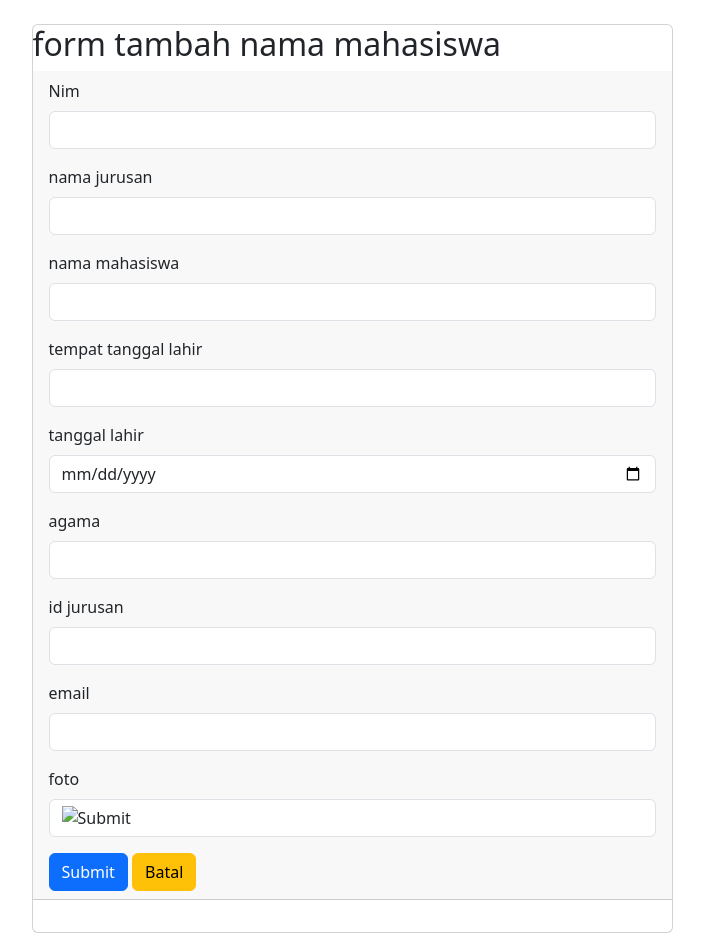
After one commit to fajar586/sim, a PHP site: page /mahasiswa/form.php in a window 1280 px wide. The commit adds this page. Shown: the whole page, without its empty margins (288-992 px from the left). Run offline with PHP 8.4, Linux system fonts and the light colour scheme.

Commit message:
menampilkan gambar

```diff
--- /dev/null
+++ b/mahasiswa/form.php
@@ -0,0 +1,91 @@
+<!DOCTYPE html>
+<html lang="en">
+<head>
+    <meta charset="UTF-8">
+    <meta name="viewport" content="width=device-width, initial-scale=1.0">
+    <title>Document</title>
+    <link rel="stylesheet" href="../css/bootstrap.css">
+    <link rel="stylesheet" href="../css/all.css">
+</head>
+<body>
+<div?php
+include("../navbar.php");
+?>
+<div class="container mt-4">
+  <div class="row">
+    <div class="col-7 m-auto ">
+    <div class="card">
+        <h2> form tambah nama mahasiswa</h2>
+                    <div class="card-header">
+                    <form method="POST" action="add.php">
+                            <div class="mb-3">
+                                <label for="exampleInputEmail1" class="form-label">Nim</label>
+                                <input type="text" class="form-control" name="kode" id="exampleInputEmail1" aria-describedby="emailHelp">
+                                <!-- <div id="emailHelp" class="form-text">We'll never share your email with anyone else.</div> -->
+                            </div>
+
+                            <div class="mb-3">
+                                <label for="exampleInputEmail1" class="form-label">nama jurusan</label>
+                                <input type="text" class="form-control" name="nama jur" id="exampleInputEmail1" aria-describedby="emailHelp">
+                                <!-- <div id="emailHelp" class="form-text">We'll never share your email with anyone else.</div> -->
+                            </div>
+
+                            <div class="mb-3">
+                                <label for="exampleInputEmail1" class="form-label">nama mahasiswa</label>
+                                <input type="text" class="form-control" name="nama jur" id="exampleInputEmail1" aria-describedby="emailHelp">
+                                <!-- <div id="emailHelp" class="form-text">We'll never share your email with anyone else.</div> -->
+                            </div>
+
+                            <div class="mb-3">
+                                <label for="exampleInputEmail1" class="form-label">tempat tanggal lahir</label>
+                                <input type="text" class="form-control" name="ttl" id="exampleInputEmail1" aria-describedby="emailHelp">
+                                <!-- <div id="emailHelp" class="form-text">We'll never share your email with anyone else.</div> -->
+                            </div>
+
+                            <div class="mb-3">
+                                <label for="exampleInputEmail1" class="form-label">tanggal lahir</label>
+                                <input type="date" class="form-control" name="tl" id="exampleInputEmail1" aria-describedby="emailHelp">
+                                <!-- <div id="emailHelp" class="form-text">We'll never share your email with anyone else.</div> -->
+                            </div>
+
+                            <div class="mb-3">
+                                <label for="exampleInputEmail1" class="form-label">agama</label>
+                                <input type="text" class="form-control" name="agama" id="exampleInputEmail1" aria-describedby="emailHelp">
+                                <!-- <div id="emailHelp" class="form-text">We'll never share your email with anyone else.</div> -->
+                            </div>
+
+                            <div class="mb-3">
+                                <label for="exampleInputEmail1" class="form-label">id jurusan</label>
+                                <input type="text" class="form-control" name="kode jurusan" id="exampleInputEmail1" aria-describedby="emailHelp">
+                                <!-- <div id="emailHelp" class="form-text">We'll never share your email with anyone else.</div> -->
+                            </div>
+
+                            <div class="mb-3">
+                                <label for="exampleInputEmail1" class="form-label">email</label>
+                                <input type="email" class="form-control" name="email" id="exampleInputEmail1" aria-describedby="emailHelp">
+                                <!-- <div id="emailHelp" class="form-text">We'll never share your email with anyone else.</div> -->
+                            </div>
+
+                            <div class="mb-3">
+                                <label for="exampleInputEmail1" class="form-label">foto</label>
+                                <input type="image" class="form-control" name="foto" id="exampleInputEmail1" aria-describedby="emailHelp">
+                                <!-- <div id="emailHelp" class="form-text">We'll never share your email with anyone else.</div> -->
+                            </div>
+
+
+                            <button type="submit" class="btn btn-primary">Submit</button>
+                            <a href="index.php" class="btn btn-warning">Batal</a>
+                        </form>
+
+                    </div>
+                    <div class="card-body">
+
+                    </div>
+                </div>
+    </div>
+  </div>
+</div>
+    <script scr="../js/bootstrap.js"></script>
+    <script scr="../js/all.js"></script>
+</body>
+</html>
```
Also changed, not shown: jurusan/add.php (+21 -0 lines), jurusan/form.php (+54 -0 lines), jurusan/index.php (+24 -6 lines), mahasiswa/add.php (added, +25 -0 lines), mahasiswa/index.php (+33 -17 lines).
